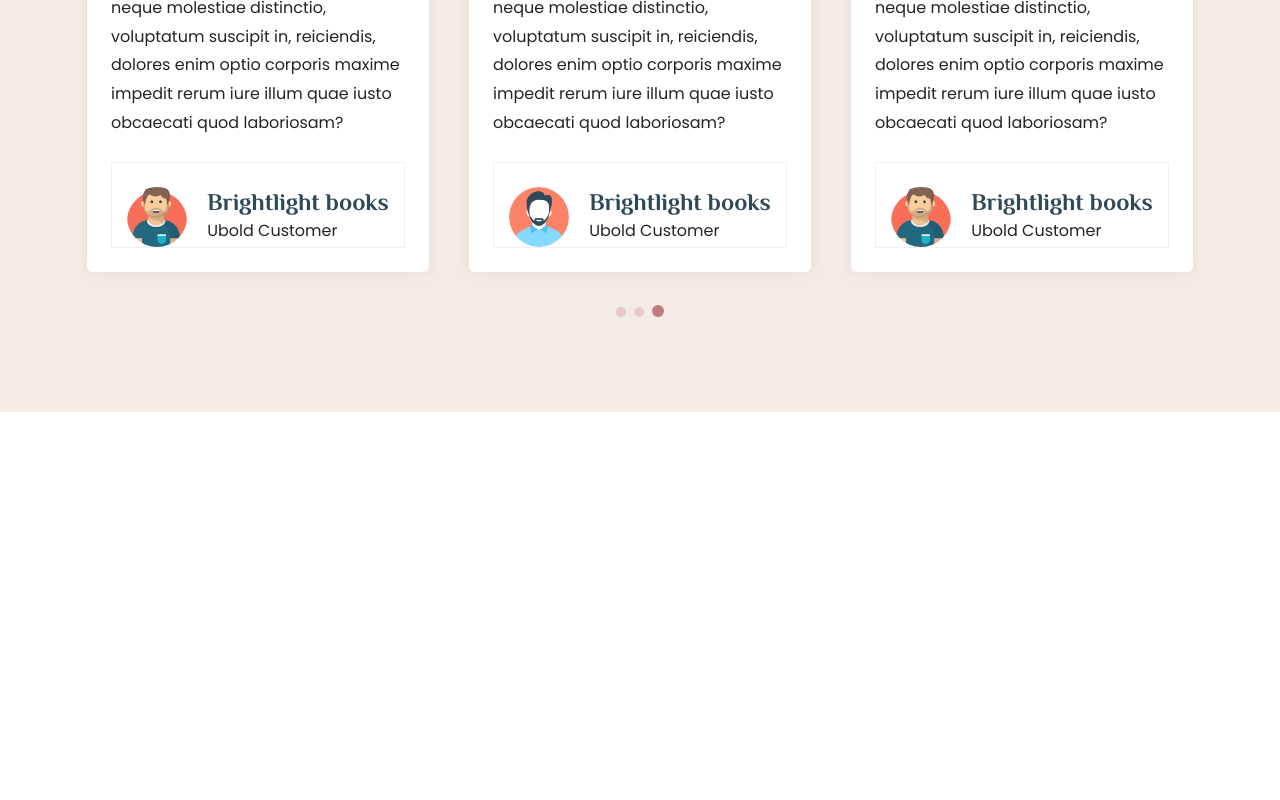
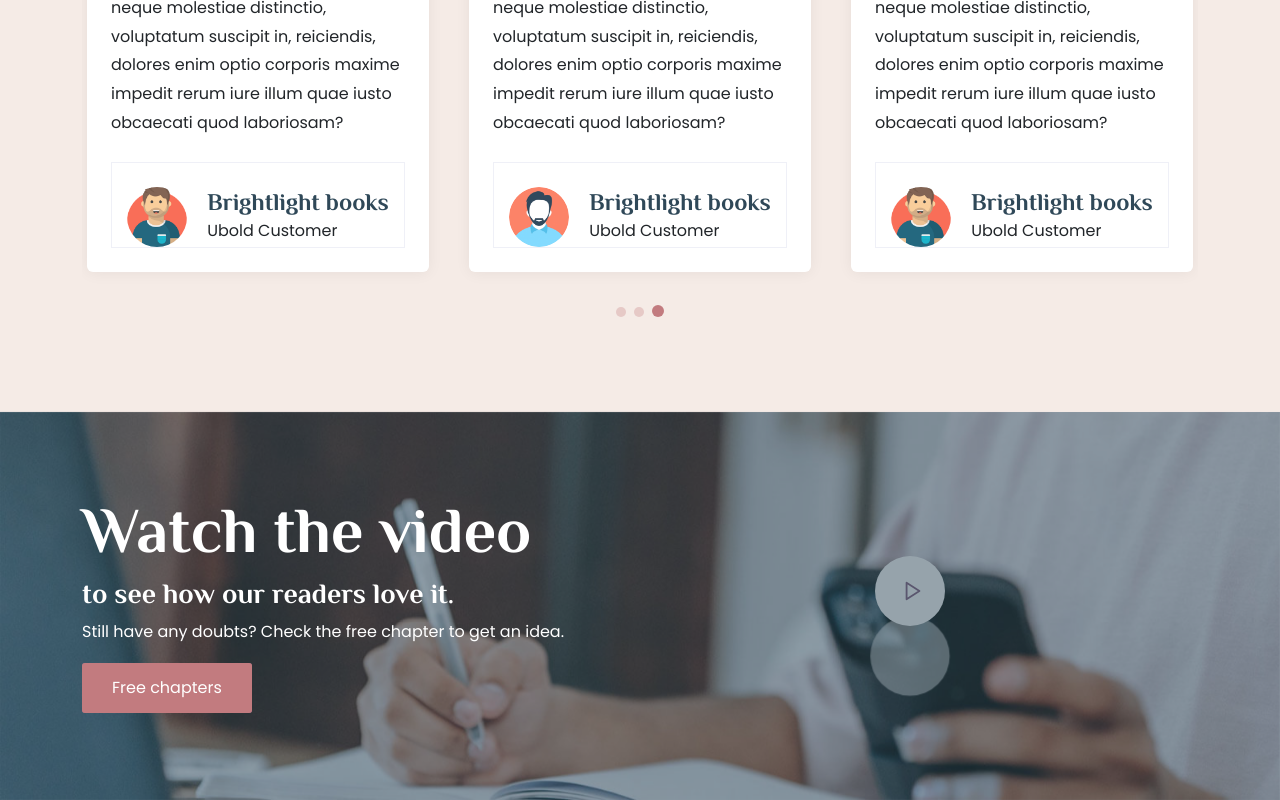
Before and after one commit to CuongGustav/BookNest, a React (Create React App) app: page / in a window 1280 px wide. Shown: the part 8214-9014 px from the top of the page. Before the commit the page ends 8626 px from the top, so only its background shows below. Built offline with nearby package versions, Linux system fonts and the light colour scheme.

Commit message:
Done Watch Video Section

```diff
--- /dev/null
+++ b/src/assets/stylecss/components/watchvideo.css
@@ -0,0 +1,40 @@
+.watchVideo{
+    background-repeat: no-repeat;
+    background-size: cover;
+    color: #fff;
+    position: relative;
+}
+@media only screen and (max-width: 767px){
+    .watchVideo {
+        text-align: center;
+    }
+}
+.watchVideo::after{
+    content: '';
+    position: absolute;
+    top:0;
+    left: 0;
+    opacity: 0.5;
+    width: 100%;
+    height: 100%;
+    background-color: #2f4858;
+}
+.watchVideo__content{
+    z-index: 1;
+}
+.watchVideo__content h3{
+    color: #fff;
+}
+.watchVideo__video-btn{
+    position: relative;
+    top:50%;
+}
+.watchVideo__video-btn a{
+    z-index: 2;
+    cursor: pointer;
+}
+@media only screen and (max-width: 767px){
+    .watchVideo__video-btn {
+        padding-top: 70px;
+    }
+}
--- a/src/assets/stylecss/main.css
+++ b/src/assets/stylecss/main.css
@@ -13,4 +13,5 @@
 @import './components/counter.css';
 @import './components/books.css';
 @import './components/review.css';
-@import './components/testimonial.css'
+@import './components/testimonial.css';
+@import './components/watchvideo.css'
--- a/src/components/author.js
+++ b/src/components/author.js
@@ -48,7 +48,6 @@ const Author = ({isBg}) => {
                                             <div className='waves wave-2'></div>
                                             <div className='waves wave-3'></div>
                                         </div>
-
                                     </div>
                                 </>
                             )}
--- a/src/components/pages/MainPage.js
+++ b/src/components/pages/MainPage.js
@@ -11,6 +11,7 @@ import Funfacts from '../fun-fact';
 import Books from '../books';
 import Review from '../review';
 import Testimonial from '../testimonial';
+import WatchVideo from '../watchvideo';
 
 const MainPage = ({ header }) => {
     return(
@@ -27,6 +28,7 @@ const MainPage = ({ header }) => {
             <Books isBg='yes'/>
             <Review isBg=''/>
             <Testimonial isBg='yes'/>
+            <WatchVideo isBg=''/>
         </>
     )
 }
--- /dev/null
+++ b/src/components/watchvideo.js
@@ -0,0 +1,79 @@
+import React from "react";
+import data from "../data/watchvideo.json"
+import { FiPlay } from "react-icons/fi";
+const WatchVideo = ({isBg}) => {
+    const {ctav4} = data;
+    return (
+        <section
+            className={`section-padding watchVideo ${isBg === "yes" ? "bg-one" : ""}`}
+            style={{backgroundImage: `url(${ctav4.backgroundImage})`}}
+        >
+            <div className="container">
+                <div className="row">
+                    <div className="col-md-6 mb-4 mb-lg-0 watchVideo__content">
+                        <h3
+                            className="display-3"
+                            data-aos='fade-up'
+                            data-aos-duration='1000'
+                            data-aos-delay='200'
+                        >
+                            {ctav4.title}
+                        </h3>
+                        <h3
+                            data-aos='fade-up'
+                            data-aos-duration='1000'
+                            data-aos-delay='250'
+                        >
+                            {ctav4.subtitle}
+                        </h3>
+                        <p
+                            data-aos='fade-up'
+                            data-aos-duration='1000'
+                            data-aos-delay='250'
+                        >
+                            {ctav4.text}
+                        </p>
+                        <a
+                            href="#preview"
+                            className="smooth button button__primary"
+                            data-aos='fade-up'
+                            data-aos-duration='1000'
+                            data-aos-delay='300'
+                        >
+                            <span>
+                                {ctav4.btnText}
+                            </span>
+                        </a>
+                    </div>
+                    <div
+                        className="col-md-6"
+                        data-aos='fade-up'
+                        data-aos-duration='1000'
+                        data-aos-delay='250'
+                    >
+                        <div className="watchVideo__video-btn">
+                            {ctav4.videoURL === " " ? (
+                                ""
+                            ) : (
+                                <>
+                                    <a href={ctav4.videoURL} className="glightbox3 video-btn">
+                                        <FiPlay/>
+                                    </a>
+                                    <div className='promo-video'>
+                                        <div className='waves-block'>
+                                            <div className='waves wave-1'></div>
+                                            <div className='waves wave-2'></div>
+                                            <div className='waves wave-3'></div>
+                                        </div>
+                                    </div>
+                                </>
+                            )}
+                        </div>
+                    </div>
+                </div>
+            </div>
+        </section>
+    )
+}
+
+export default WatchVideo;
--- a/src/data/achievement.json
+++ b/src/data/achievement.json
@@ -2,42 +2,42 @@
     "achievements": {
         "title": "Achievements",
         "subtitle": "Honor & Awards Achieved",
-        "icon": "/assets/icons/award.svg",
+        "icon": "assets/icons/award.svg",
         "awards": [
             {
                 "id": 1,
                 "title": "Nominated",
-                "image":"/assets/images/awards/1.jpg",
+                "image":"assets/images/awards/1.jpg",
                 "description": "International Thriller Writers Award for Best Novel (These Toxic Things)."
             },
             {
                 "id": 2,
                 "title": "Winner",
-                "image":"/assets/images/awards/2.jpg",
+                "image":"assets/images/awards/2.jpg",
                 "description": "International Thriller Writers Award for Best Novel (These Toxic Things)."
             },
             {
                 "id": 3,
                 "title": "Runner-Up",
-                "image":"/assets/images/awards/3.jpg",
+                "image":"assets/images/awards/3.jpg",
                 "description": "International Thriller Writers Award for Best Novel (These Toxic Things)."
             },
             {
                 "id": 4,
                 "title": "Honorable Mention",
-                "image":"/assets/images/awards/4.jpg",
+                "image":"assets/images/awards/4.jpg",
                 "description": "International Thriller Writers Award for Best Novel (These Toxic Things)."
             },
             {
                 "id": 5,
                 "title": "Nominated",
-                "image":"/assets/images/awards/5.jpg",
+                "image":"assets/images/awards/5.jpg",
                 "description": "International Thriller Writers Award for Best Novel (These Toxic Things)."
             },
             {
                 "id": 6,
                 "title": "Winner",
-                "image":"/assets/images/awards/1.jpg",
+                "image":"assets/images/awards/1.jpg",
                 "description": "International Thriller Writers Award for Best Novel (These Toxic Things)."
             }
         ]
--- a/src/data/chapterPreview.json
+++ b/src/data/chapterPreview.json
@@ -56,23 +56,23 @@
         "chapters": [
             {
                 "title": "Chapter 1",
-                "image": "/assets/images/chapter-preview/1.jpg"
+                "image": "assets/images/chapter-preview/1.jpg"
             },
             {
                 "title": "Chapter 2",
-                "image": "/assets/images/chapter-preview/2.jpg"
+                "image": "assets/images/chapter-preview/2.jpg"
             },
             {
                 "title": "Chapter 3",
-                "image": "/assets/images/chapter-preview/3.jpg"
+                "image": "assets/images/chapter-preview/3.jpg"
             },
             {
                 "title": "Chapter 4",
-                "image": "/assets/images/chapter-preview/4.jpg"
+                "image": "assets/images/chapter-preview/4.jpg"
             },
             {
                 "title": "Chapter 5",
-                "image": "/assets/images/chapter-preview/5.jpg"
+                "image": "assets/images/chapter-preview/5.jpg"
             }
 
         ]
--- a/src/data/testimonial.json
+++ b/src/data/testimonial.json
@@ -7,35 +7,35 @@
                 "id": 1,
                 "name": "Brightlight books",
                 "title": "Ubold Customer",
-                "image": "./assets/images/user-2.png",
+                "image": "assets/images/user-2.png",
                 "description": "Lorem ipsum dolor sit, amet consectetur adipisicing elit. Dolor neque molestiae distinctio, voluptatum suscipit in, reiciendis, dolores enim optio corporis maxime impedit rerum iure illum quae iusto obcaecati quod laboriosam?"
             },
             {
                 "id": 2,
                 "name": "Brightlight books",
                 "title": "Ubold Customer",
-                "image": "./assets/images/user-1.png",
+                "image": "assets/images/user-1.png",
                 "description": "Lorem ipsum dolor sit, amet consectetur adipisicing elit. Dolor neque molestiae distinctio, voluptatum suscipit in, reiciendis, dolores enim optio corporis maxime impedit rerum iure illum quae iusto obcaecati quod laboriosam?"
             },
             {
                 "id": 3,
                 "name": "Brightlight books",
                 "title": "Ubold Customer",
-                "image": "./assets/images/user-2.png",
+                "image": "assets/images/user-2.png",
                 "description": "Lorem ipsum dolor sit, amet consectetur adipisicing elit. Dolor neque molestiae distinctio, voluptatum suscipit in, reiciendis, dolores enim optio corporis maxime impedit rerum iure illum quae iusto obcaecati quod laboriosam?"
             },
             {
                 "id": 4,
                 "name": "Brightlight books",
                 "title": "Ubold Customer",
-                "image": "./assets/images/user-1.png",
+                "image": "assets/images/user-1.png",
                 "description": "Lorem ipsum dolor sit, amet consectetur adipisicing elit. Dolor neque molestiae distinctio, voluptatum suscipit in, reiciendis, dolores enim optio corporis maxime impedit rerum iure illum quae iusto obcaecati quod laboriosam?"
             },
             {
                 "id": 5,
                 "name": "Brightlight books",
                 "title": "Ubold Customer",
-                "image": "./assets/images/user-2.png",
+                "image": "assets/images/user-2.png",
                 "description": "Lorem ipsum dolor sit, amet consectetur adipisicing elit. Dolor neque molestiae distinctio, voluptatum suscipit in, reiciendis, dolores enim optio corporis maxime impedit rerum iure illum quae iusto obcaecati quod laboriosam?"
             }
         ]
--- /dev/null
+++ b/src/data/watchvideo.json
@@ -0,0 +1,11 @@
+{
+    "ctav4": {
+        "backgroundImage": "assets/images/ctav4.jpg",
+        "title": "Watch the video",
+        "subtitle": "to see how our readers love it.",
+        "text": "Still have any doubts? Check the free chapter to get an idea.",
+        "btnText": "Free chapters",
+        "videoURL": "https://www.youtube.com/watch?v=ksImBkJNQt8"
+    }
+
+}
```
